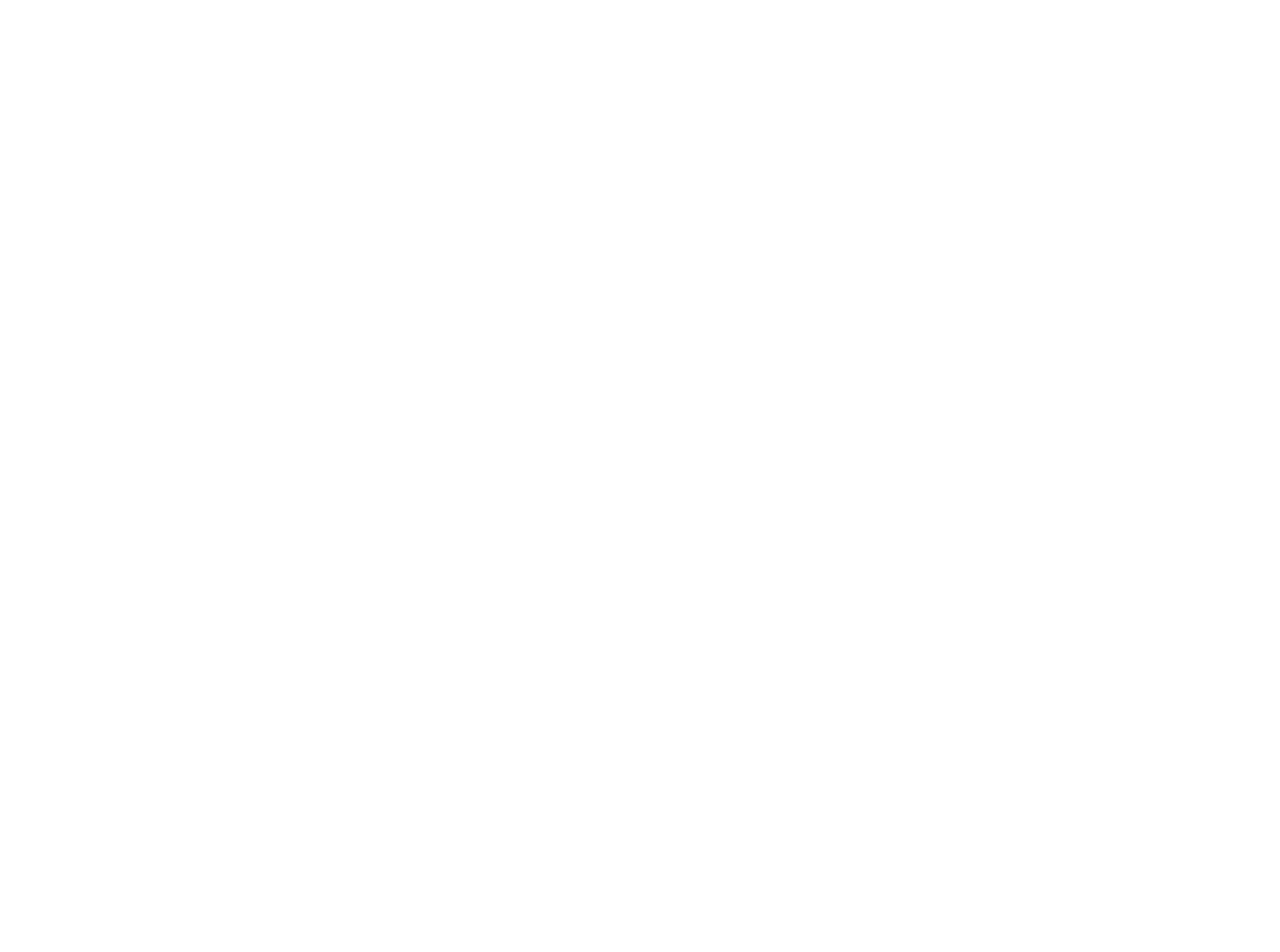
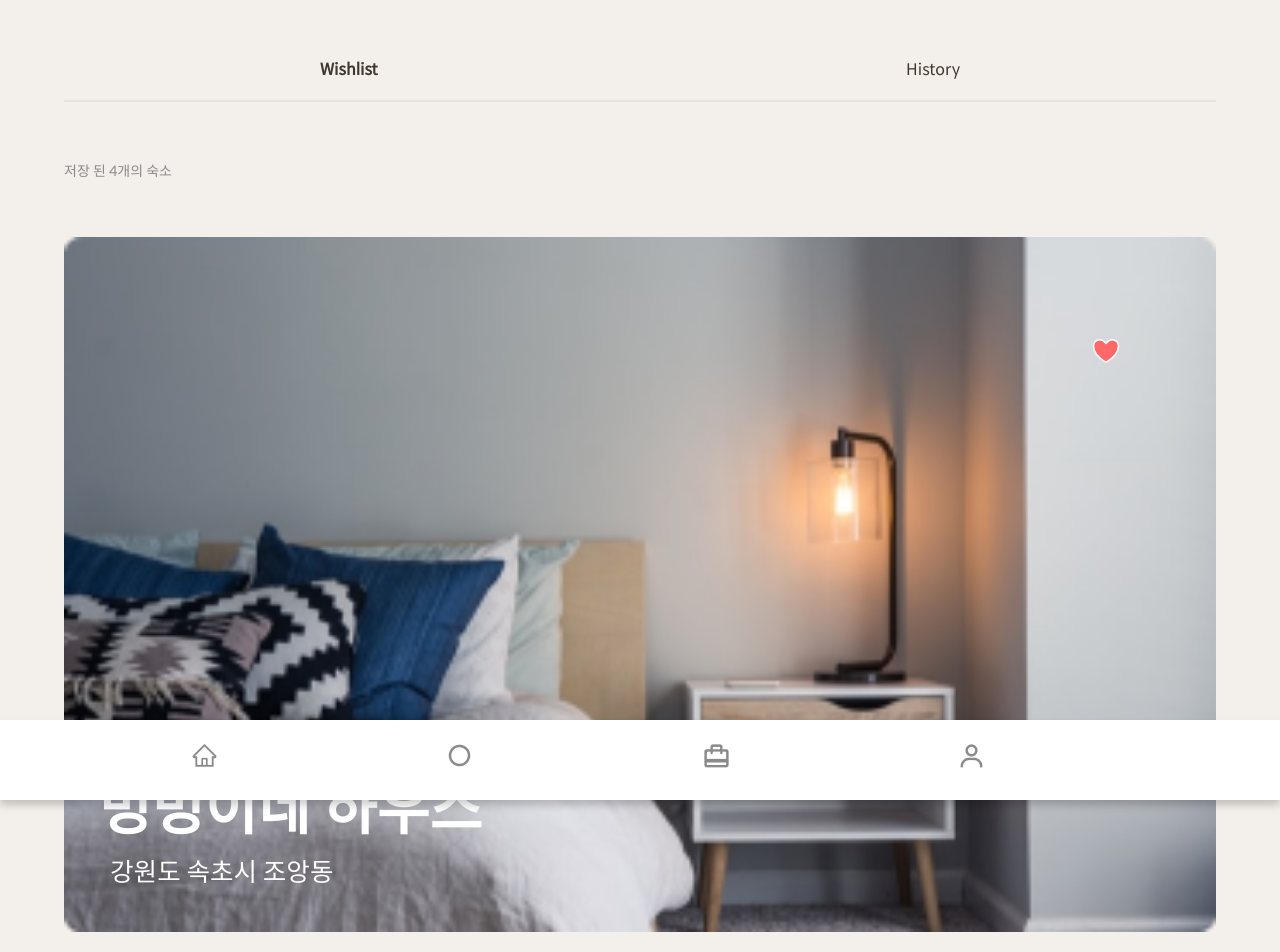
Before and after one commit to Team-Delgo/DelgoTravelClient, a React (Create React App) app: page /wish-list in a window 1280 px wide. Before the commit this address had no page. Shown: the top 952 px of the page. Before the commit the page ends 800 px from the top, so only its background shows below. Built offline with nearby package versions, Linux system fonts and the light colour scheme.

Commit message:
ADD WishList Page , scss

```diff
--- a/src/App.tsx
+++ b/src/App.tsx
@@ -8,7 +8,8 @@ import TermsPage from './pages/user/signUpPage/terms/Terms';
 import UserInfo from './pages/user/signUpPage/userInfo/UserInfo';
 import PetInfo from './pages/user/signUpPage/petInfo/PetInfo';
 import Login from './pages/user/signInPage/Login';
-import { EDITOR_NOTE_PATH, ROOT_PATH, SIGN_IN_PATH, SIGN_UP_PATH } from './constants/path.const';
+import WishListPage from './pages/wishList/WishList'
+import { EDITOR_NOTE_PATH, ROOT_PATH, SIGN_IN_PATH, SIGN_UP_PATH ,WISH_LIST_PATH} from './constants/path.const';
 import './App.scss';
 
 function App() {
@@ -22,6 +23,8 @@ function App() {
       <Route path={SIGN_UP_PATH.TERMS} element={<TermsPage />} />
       <Route path={SIGN_UP_PATH.USER_INFO} element={<UserInfo />} />
       <Route path={SIGN_UP_PATH.USER_PET_INFO} element={<PetInfo />} />
+      <Route path={SIGN_UP_PATH.USER_PET_INFO} element={<PetInfo />} />
+      <Route path={WISH_LIST_PATH} element={<WishListPage />} />
     </Routes>
   );
 }
--- a/src/constants/path.const.ts
+++ b/src/constants/path.const.ts
@@ -14,3 +14,5 @@ export const SIGN_UP_PATH = {
   USER_INFO: '/user/signup/user-info',
   USER_PET_INFO: '/user/sign-up/pet-info',
 };
+
+export const WISH_LIST_PATH = '/wish-list'
--- /dev/null
+++ b/src/pages/wishList/SavedPlace.scss
@@ -0,0 +1,30 @@
+.saved-places{
+    text-align: center;
+    position: relative;
+    img{
+        width: 100%;
+        border-radius: 5px;
+        margin-bottom: 10%;
+    }
+    &-name{
+        position: absolute;
+        left: 3%;
+        bottom: 25%;
+        font-weight: bold;
+        font-size: 4.5vw;
+        color: #FFFFFF;
+    }
+    &-location{
+        position: absolute;
+        left: 4%;
+        bottom: 20%;
+        font-size: 2vw;
+        color: #FFFFFF;
+    }
+    &-heart{
+        position: absolute;
+        right: 8.33%;
+        top: 12.5%;
+        bottom: 13.19%;
+    }
+}
--- /dev/null
+++ b/src/pages/wishList/SavedPlace.tsx
@@ -0,0 +1,38 @@
+import React,{useState} from 'react'
+import { ReactComponent as ActiveHeart } from '../../icons/activeheart.svg';
+import { ReactComponent as Heart } from '../../icons/heart.svg';
+import './SavedPlace.scss';
+
+type SavedPlaceTypeProps = {
+    place:SavedPlaceType
+}
+
+type SavedPlaceType = {
+    image:string
+    name: string
+    location: string
+  }
+
+
+function SavedPlace({ place }: SavedPlaceTypeProps) {
+  const [wishList, setWishList] = useState(true);
+
+  const handleWishList = () => {
+    setWishList(!wishList);
+  };
+
+  return (
+    <div className="saved-places">
+      <img src={place.image} alt="recommended-place-img" />
+      <div className="saved-places-name">{place.name}</div>
+      <div className="saved-places-location">{place.location}</div>
+      {wishList ? (
+        <ActiveHeart className="saved-places-heart" onClick={handleWishList} />
+      ) : (
+        <Heart className="saved-places-heart" onClick={handleWishList} />
+      )}
+    </div>
+  );
+}
+
+export default SavedPlace;
--- /dev/null
+++ b/src/pages/wishList/WishList.scss
@@ -0,0 +1,41 @@
+.wish-list-background{
+    background: #F3EFEA;
+    padding-bottom: 70px;
+    color: #3E382F;
+    .wish-list-tab{
+        height: 100px;
+        display: flex;
+        border-bottom: 2px solid #E8E2DC;
+        margin: 0% 5%;
+        &-folder{
+            position: absolute;
+            top:7%;
+            left:25%;
+        }
+        &-folder-active{
+            position: absolute;
+            top:7%;
+            left:25%;
+            font-weight: 700;
+        }
+        &-history{
+            position: absolute;
+            top:7%;
+            right:25%;
+        }
+        &-history-active{
+            position: absolute;
+            top:7%;
+            right:25%;
+            font-weight: 700;
+        }
+    }
+    .wish-list-container{
+        margin: 0% 5%;
+        &-header-text{
+            color: #8A8A8A;
+            font-size: 14px;
+            padding: 5% 0;
+        }
+    }
+}
--- /dev/null
+++ b/src/pages/wishList/WishList.tsx
@@ -0,0 +1,110 @@
+import React,{useState} from 'react'
+import Footer from '../../common/layouts/Footer';
+import SavedPlace from './SavedPlace';
+import './WishList.scss';
+
+type SavedPlaceType = {
+    id: number
+    image:string
+    name: string
+    location: string
+  }
+function wishList() {
+  const [currentTab, setCurrentTab] = useState(0);
+  const [savedPlace, setSavedPlace] = useState<Array<SavedPlaceType>>([
+    {
+      id: 1,
+      image: `${process.env.PUBLIC_URL}/assets/images/recommendedPlaceImage.png`,
+      name: '멍멍이네 하우스',
+      location: '강원도 속초시 조앙동',
+    },
+    {
+      id: 2,
+      image: `${process.env.PUBLIC_URL}/assets/images/recommendedPlaceImage.png`,
+      name: '멍멍이네 하우스',
+      location: '강원도 속초시 조앙동',
+    },
+    {
+      id: 3,
+      image: `${process.env.PUBLIC_URL}/assets/images/recommendedPlaceImage.png`,
+      name: '멍멍이네 하우스',
+      location: '강원도 속초시 조앙동',
+    },
+  ]);
+
+  const changeCurrentTab = (tabNumber: number) => {
+    setCurrentTab(tabNumber);
+  };
+  const handleKeyDown = () => {
+    // if (ev.keyCode == 13) {
+    //   this.focus()
+    //  }
+  };
+
+  return (
+    <div className="wish-list-background">
+      <div className="wish-list-tab">
+        {currentTab === 0 ? (
+          <>
+            <div
+              className="wish-list-tab-folder-active"
+              role="button"
+              tabIndex={0}
+              onClick={() => {
+                changeCurrentTab(0);
+              }}
+              onKeyDown={handleKeyDown}
+            >
+              Wishlist
+            </div>
+            <div
+              className="wish-list-tab-history"
+              role="button"
+              tabIndex={-1}
+              onClick={() => {
+                changeCurrentTab(1);
+              }}
+              onKeyDown={handleKeyDown}
+            >
+              History
+            </div>
+          </>
+        ) : (
+          <>
+            <div
+              className="wish-list-tab-folder"
+              role="button"
+              tabIndex={0}
+              onClick={() => {
+                changeCurrentTab(0);
+              }}
+              onKeyDown={handleKeyDown}
+            >
+              Wishlist
+            </div>
+            <div
+              className="wish-list-tab-history-active"
+              role="button"
+              tabIndex={-1}
+              onClick={() => {
+                changeCurrentTab(1);
+              }}
+              onKeyDown={handleKeyDown}
+            >
+              History
+            </div>
+          </>
+        )}
+      </div>
+      <div className="wish-list-container">
+        <div className="wish-list-container-header-text">저장 된 4개의 숙소</div>
+        {savedPlace.map((place) => (
+          <SavedPlace place={place} key={place.id} />
+        ))}
+      </div>
+      <Footer />
+    </div>
+  );
+}
+
+export default wishList;
```
